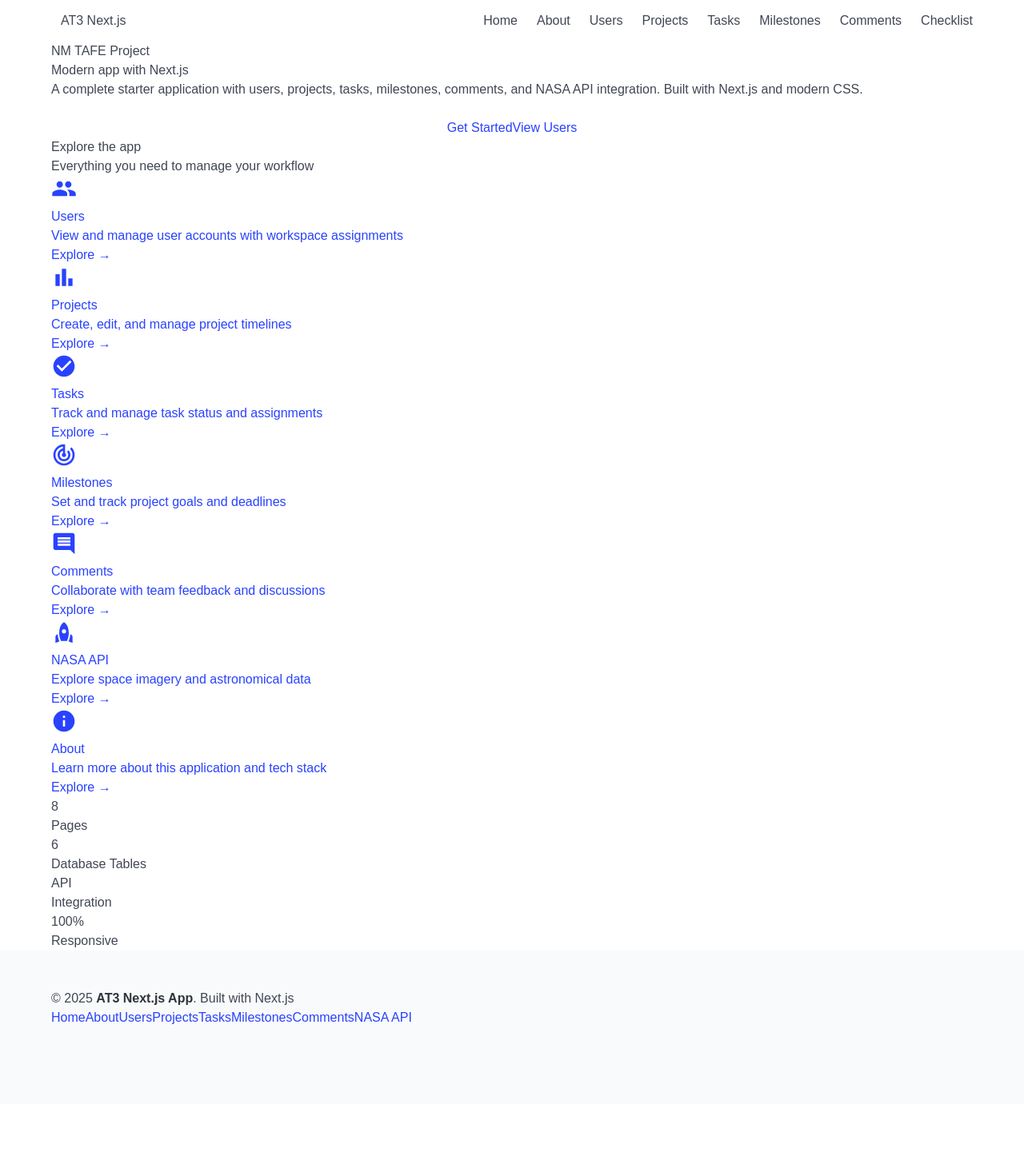
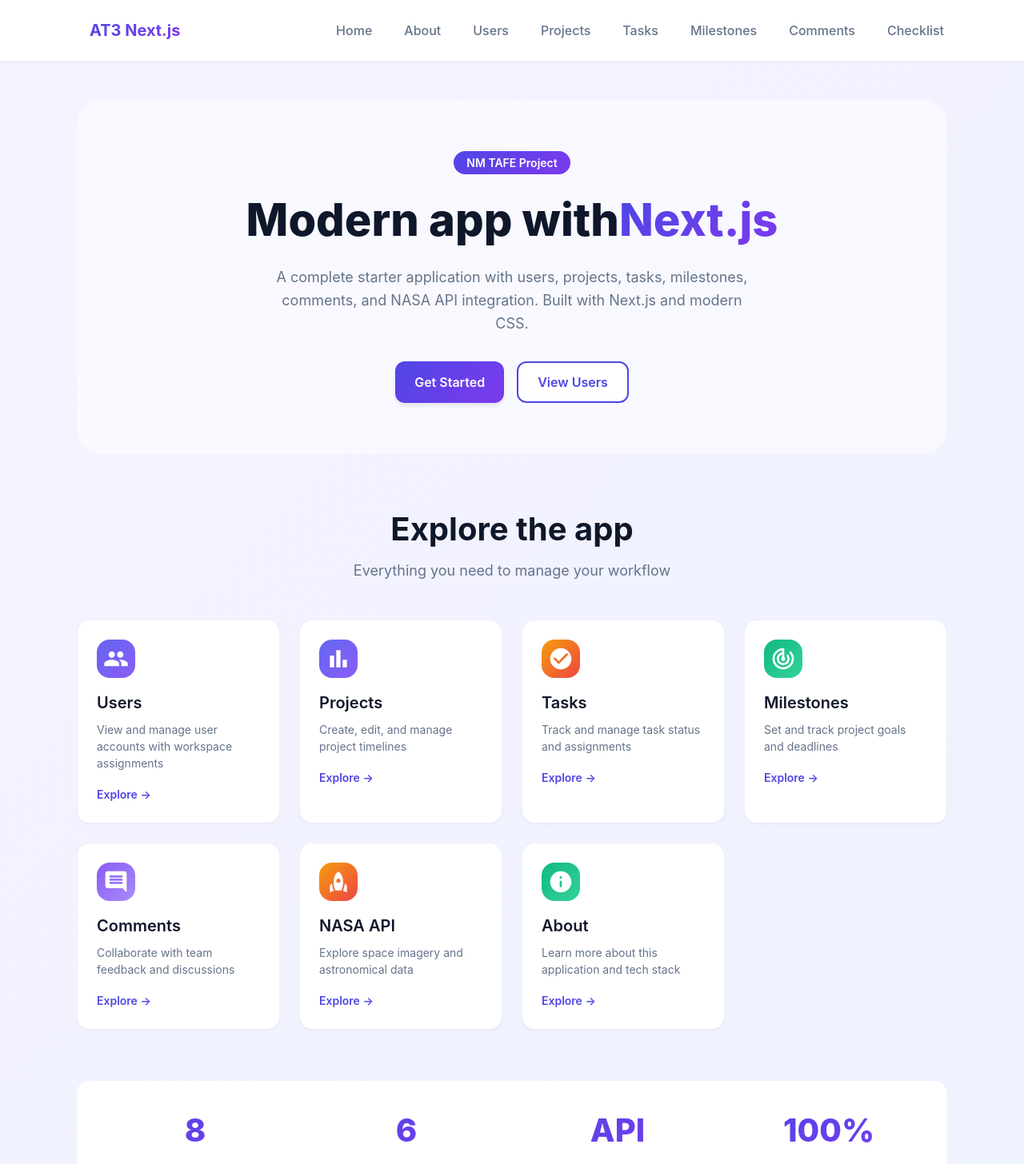
Before and after one commit to Pasha-jpg/at3, a Next.js app: page / in a window 1280 px wide. Shown: the top 1456 px of the page at 80% size. Before the commit the page ends 1381 px from the top, so only its background shows below. Built offline with nearby package versions, Linux system fonts and the light colour scheme.

Commit message:
Update globals.css styles

```diff
--- a/styles/globals.css
+++ b/styles/globals.css
@@ -1,7 +1,519 @@
-@import "bulma/css/bulma.min.css";
+/* Import Bulma CSS */
+@import "https://cdn.jsdelivr.net/npm/bulma@1.0.2/css/bulma.min.css";
+
+/* CSS Variables */
+:root {
+  --primary: #4f46e5;
+  --primary-dark: #4338ca;
+  --secondary: #7c3aed;
+  --accent: #06b6d4;
+  --dark: #0f172a;
+  --light: #f8fafc;
+  --gray: #64748b;
+  --success: #10b981;
+  --gradient-1: linear-gradient(135deg, #4f46e5 0%, #7c3aed 100%);
+  --gradient-2: linear-gradient(135deg, #06b6d4 0%, #3b82f6 100%);
+  --shadow-sm: 0 1px 2px 0 rgb(0 0 0 / 0.05);
+  --shadow-md: 0 4px 6px -1px rgb(0 0 0 / 0.1);
+  --shadow-lg: 0 10px 15px -3px rgb(0 0 0 / 0.1);
+  --shadow-xl: 0 20px 25px -5px rgb(0 0 0 / 0.1);
+}
+
+* {
+  margin: 0;
+  padding: 0;
+  box-sizing: border-box;
+}
 
 body {
-    font-family: Arial, sans-serif;
-    margin: 0;
-    padding: 0;
+  font-family: 'Inter', system-ui, -apple-system, sans-serif;
+  background: linear-gradient(135deg, #f5f3ff 0%, #eef2ff 100%);
+  color: var(--dark);
+  min-height: 100vh;
 }
+
+/* Navbar Styles */
+.navbar {
+  background: rgba(255, 255, 255, 0.95);
+  backdrop-filter: blur(10px);
+  box-shadow: var(--shadow-sm);
+  border-bottom: 1px solid rgba(99, 102, 241, 0.1);
+  position: sticky;
+  top: 0;
+  z-index: 100;
+}
+
+.navbar .container {
+  display: flex;
+  justify-content: space-between;
+  align-items: center;
+  padding: 0.75rem 2rem;
+  max-width: 1280px;
+  margin: 0 auto;
+}
+
+.navbar-brand {
+  display: flex;
+  align-items: center;
+  gap: 0.5rem;
+}
+
+.brand-logo {
+  font-size: 1.75rem;
+}
+
+.brand-title {
+  font-size: 1.25rem;
+  font-weight: 700;
+  background: var(--gradient-1);
+  -webkit-background-clip: text;
+  background-clip: text;
+  color: transparent;
+}
+
+.navbar-end {
+  display: flex;
+  gap: 0.5rem;
+  align-items: center;
+  flex-wrap: wrap;
+}
+
+.navbar-item {
+  padding: 0.5rem 1rem;
+  color: var(--gray);
+  text-decoration: none;
+  font-weight: 500;
+  border-radius: 0.5rem;
+  transition: all 0.2s ease;
+}
+
+.navbar-item:hover {
+  color: var(--primary);
+  background: rgba(99, 102, 241, 0.1);
+}
+
+/* Main Content */
+.main-content {
+  min-height: calc(100vh - 200px);
+  padding: 3rem 0;
+}
+
+.container {
+  max-width: 1280px;
+  margin: 0 auto;
+  padding: 0 2rem;
+}
+
+/* Hero Section */
+.hero {
+  text-align: center;
+  padding: 4rem 0;
+  background: rgba(255, 255, 255, 0.5);
+  border-radius: 2rem;
+  margin-bottom: 4rem;
+}
+
+.hero-badge {
+  display: inline-block;
+  padding: 0.25rem 1rem;
+  background: var(--gradient-1);
+  color: white;
+  border-radius: 2rem;
+  font-size: 0.875rem;
+  font-weight: 600;
+  margin-bottom: 1.5rem;
+}
+
+.hero-title {
+  font-size: 3.5rem;
+  font-weight: 800;
+  line-height: 1.2;
+  margin-bottom: 1.5rem;
+  color: var(--dark);
+}
+
+.hero-highlight {
+  background: var(--gradient-1);
+  -webkit-background-clip: text;
+  background-clip: text;
+  color: transparent;
+  display: inline-block;
+}
+
+.hero-description {
+  font-size: 1.125rem;
+  color: var(--gray);
+  max-width: 600px;
+  margin: 0 auto 2rem;
+  line-height: 1.6;
+}
+
+.hero-buttons {
+  display: flex;
+  gap: 1rem;
+  justify-content: center;
+  flex-wrap: wrap;
+}
+
+.btn {
+  padding: 0.75rem 1.5rem;
+  border-radius: 0.75rem;
+  font-weight: 600;
+  text-decoration: none;
+  transition: all 0.2s ease;
+  display: inline-flex;
+  align-items: center;
+  gap: 0.5rem;
+}
+
+.btn-primary {
+  background: var(--gradient-1);
+  color: white;
+  box-shadow: var(--shadow-md);
+}
+
+.btn-primary:hover {
+  transform: translateY(-2px);
+  box-shadow: var(--shadow-lg);
+}
+
+.btn-secondary {
+  background: white;
+  color: var(--primary);
+  border: 2px solid var(--primary);
+}
+
+.btn-secondary:hover {
+  background: var(--primary);
+  color: white;
+}
+
+/* Features Section */
+.features {
+  margin-bottom: 4rem;
+}
+
+.features-header {
+  text-align: center;
+  margin-bottom: 3rem;
+}
+
+.features-title {
+  font-size: 2.5rem;
+  font-weight: 700;
+  margin-bottom: 0.5rem;
+  color: var(--dark);
+}
+
+.features-subtitle {
+  color: var(--gray);
+  font-size: 1.125rem;
+}
+
+.features-grid {
+  display: grid;
+  grid-template-columns: repeat(auto-fit, minmax(250px, 1fr));
+  gap: 1.5rem;
+}
+
+.feature-card {
+  background: white;
+  border-radius: 1rem;
+  padding: 1.5rem;
+  text-decoration: none;
+  transition: all 0.3s ease;
+  border: 1px solid rgba(99, 102, 241, 0.1);
+  box-shadow: var(--shadow-sm);
+}
+
+.feature-card:hover {
+  transform: translateY(-4px);
+  box-shadow: var(--shadow-xl);
+  border-color: var(--primary);
+}
+
+.feature-icon {
+  width: 3rem;
+  height: 3rem;
+  border-radius: 1rem;
+  display: flex;
+  align-items: center;
+  justify-content: center;
+  font-size: 1.5rem;
+  font-weight: 700;
+  margin-bottom: 1rem;
+}
+
+/* Feature Colors */
+.feature-users {
+  background: linear-gradient(135deg, #6366f1, #8b5cf6);
+  color: white;
+}
+
+.feature-workspaces {
+  background: linear-gradient(135deg, #06b6d4, #3b82f6);
+  color: white;
+}
+
+.feature-projects {
+  background: linear-gradient(135deg, #6366f1, #8b5cf6);
+  color: white;
+}
+
+.feature-tasks {
+  background: linear-gradient(135deg, #f59e0b, #ef4444);
+  color: white;
+}
+
+.feature-milestones {
+  background: linear-gradient(135deg, #10b981, #34d399);
+  color: white;
+}
+
+.feature-comments {
+  background: linear-gradient(135deg, #8b5cf6, #a78bfa);
+  color: white;
+}
+
+.feature-nasa {
+  background: linear-gradient(135deg, #f59e0b, #ef4444);
+  color: white;
+}
+
+.feature-about {
+  background: linear-gradient(135deg, #10b981, #34d399);
+  color: white;
+}
+
+.feature-card-title {
+  font-size: 1.25rem;
+  font-weight: 600;
+  margin-bottom: 0.5rem;
+  color: var(--dark);
+}
+
+.feature-card-description {
+  color: var(--gray);
+  font-size: 0.875rem;
+  line-height: 1.5;
+  margin-bottom: 1rem;
+}
+
+.feature-link {
+  color: var(--primary);
+  font-weight: 600;
+  font-size: 0.875rem;
+}
+
+/* Stats Section */
+.stats {
+  background: white;
+  border-radius: 1rem;
+  padding: 2rem;
+  margin-bottom: 2rem;
+}
+
+.stats-grid {
+  display: grid;
+  grid-template-columns: repeat(auto-fit, minmax(200px, 1fr));
+  gap: 2rem;
+  text-align: center;
+}
+
+.stat-number {
+  font-size: 2.5rem;
+  font-weight: 800;
+  background: var(--gradient-1);
+  -webkit-background-clip: text;
+  background-clip: text;
+  color: transparent;
+  margin-bottom: 0.5rem;
+}
+
+.stat-label {
+  color: var(--gray);
+  font-weight: 500;
+}
+
+/* Footer */
+.footer {
+  background: var(--dark);
+  color: white;
+  padding: 2rem 0;
+  margin-top: 4rem;
+}
+
+.footer-content {
+  display: flex;
+  justify-content: space-between;
+  align-items: center;
+  flex-wrap: wrap;
+  gap: 1rem;
+}
+
+.footer-links {
+  display: flex;
+  gap: 1.5rem;
+  flex-wrap: wrap;
+}
+
+.footer-links a {
+  color: var(--gray);
+  text-decoration: none;
+  transition: color 0.2s ease;
+}
+
+.footer-links a:hover {
+  color: var(--primary);
+}
+
+/* ============================================ */
+/* IMPROVED TABLE STYLES - FIXED VISIBILITY    */
+/* ============================================ */
+
+.data-table {
+  width: 100%;
+  background: white;
+  border-radius: 0.5rem;
+  overflow: hidden;
+  box-shadow: 0 1px 3px 0 rgb(0 0 0 / 0.1);
+  border-collapse: collapse;
+}
+
+/* Table Header - NOW VISIBLE with bright colors */
+.data-table thead {
+  background: linear-gradient(135deg, #4f46e5 0%, #7c3aed 100%);
+}
+
+/* Table Header Text - BRIGHT WHITE */
+.data-table th {
+  padding: 1rem;
+  text-align: left;
+  font-weight: 600;
+  font-size: 0.875rem;
+  text-transform: uppercase;
+  letter-spacing: 0.05em;
+  color: #ffffff !important;
+  border-bottom: 2px solid rgba(255, 255, 255, 0.2);
+}
+
+/* Table Body Text - DARK and READABLE */
+.data-table td {
+  padding: 0.875rem 1rem;
+  color: #1e293b;
+  font-size: 0.875rem;
+  border-bottom: 1px solid #e2e8f0;
+}
+
+/* Alternating row colors for better readability */
+.data-table tbody tr:nth-child(even) {
+  background-color: #f8fafc;
+}
+
+/* Hover effect */
+.data-table tbody tr:hover {
+  background-color: #eef2ff;
+  transition: background-color 0.2s ease;
+}
+
+/* Page-specific styles */
+.page-header {
+  margin-bottom: 2rem;
+}
+
+.page-title {
+  font-size: 2rem;
+  font-weight: 700;
+  margin-bottom: 0.5rem;
+  color: var(--dark);
+}
+
+.page-description {
+  color: var(--gray);
+}
+
+.card {
+  background: white;
+  border-radius: 1rem;
+  padding: 1.5rem;
+  box-shadow: var(--shadow-md);
+  transition: all 0.2s ease;
+}
+
+.card:hover {
+  box-shadow: var(--shadow-lg);
+}
+
+.loading {
+  text-align: center;
+  padding: 2rem;
+  color: var(--gray);
+}
+
+.error {
+  background: #fee2e2;
+  color: #dc2626;
+  padding: 1rem;
+  border-radius: 0.5rem;
+  text-align: center;
+}
+
+/* Responsive Design */
+@media (max-width: 768px) {
+  .hero-title {
+    font-size: 2rem;
+  }
+
+  .features-title {
+    font-size: 1.75rem;
+  }
+
+  .navbar .container {
+    flex-direction: column;
+    gap: 0.5rem;
+  }
+
+  .navbar-end {
+    justify-content: center;
+  }
+
+  .footer-content {
+    flex-direction: column;
+    text-align: center;
+  }
+
+  .container {
+    padding: 0 1rem;
+  }
+
+  .data-table {
+    font-size: 0.75rem;
+    display: block;
+    overflow-x: auto;
+  }
+
+  .data-table th,
+  .data-table td {
+    padding: 0.5rem;
+  }
+
+  /* Make table headers readable on mobile */
+  .data-table th {
+    font-size: 0.7rem;
+    white-space: nowrap;
+  }
+}
+
+@media (max-width: 480px) {
+  .hero-title {
+    font-size: 1.5rem;
+  }
+
+  .features-grid {
+    grid-template-columns: 1fr;
+  }
+
+  .stats-grid {
+    grid-template-columns: 1fr 1fr;
+  }
+}
```
